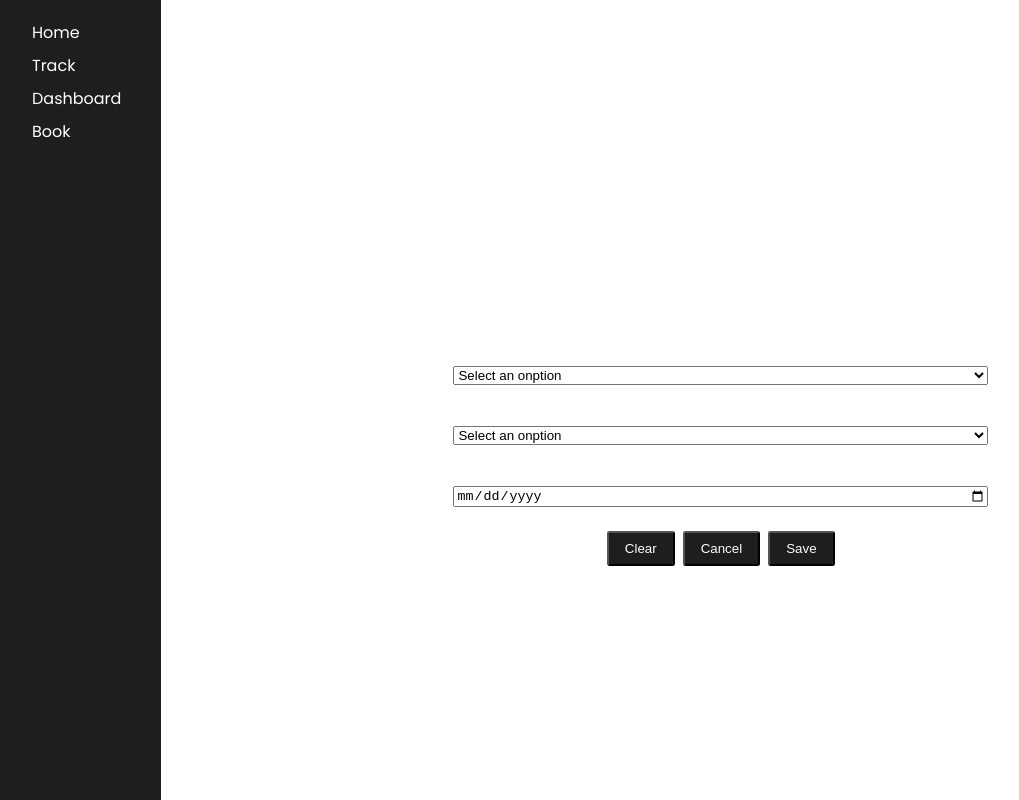
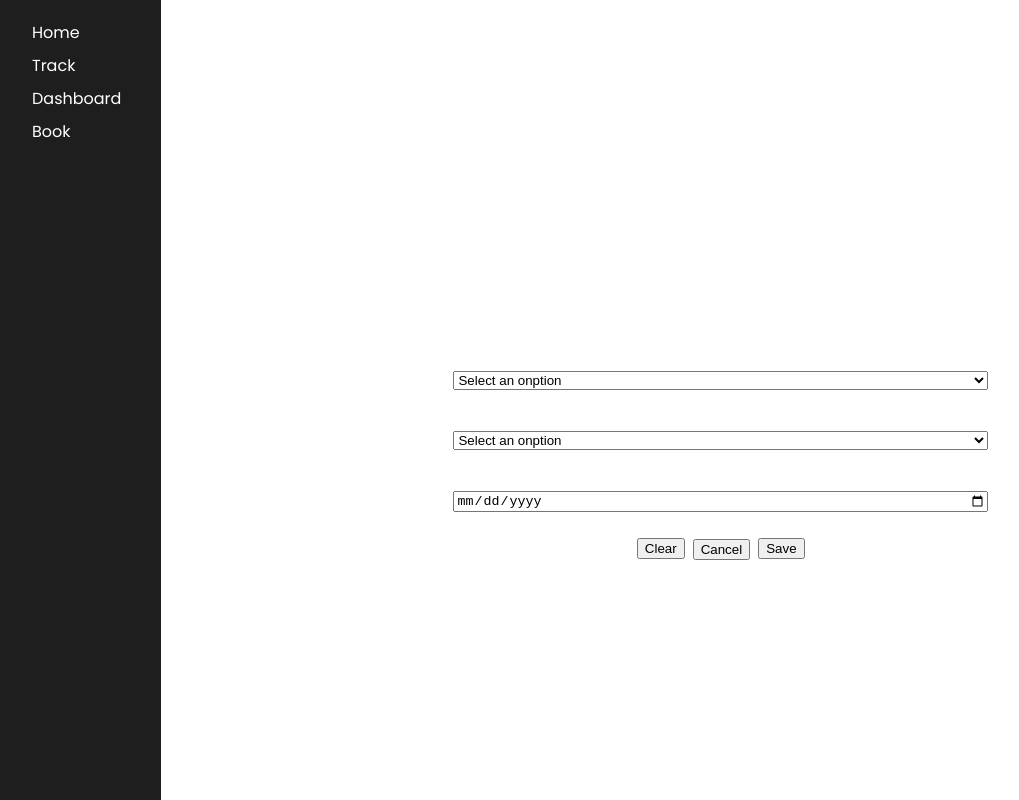
Before and after one commit to andersonfernandes/cargotracker-client, a React (Create React App) app: page /book in a window 1280 px wide. Shown: the whole page, without its empty margins (8-1027 px from the left). Built offline with nearby package versions, Linux system fonts and the light colour scheme.

Commit message:
chore: adicionando cores aos botões

```diff
--- a/src/components/Button/Link.js
+++ b/src/components/Button/Link.js
@@ -6,7 +6,7 @@ export default function ButtonLink({ to, type, children }) {
         <Link to={to || ""}>
             <button
                 type={type}
-                className="buttonComponent"
+                className="button-component"
             >
                 {children}
             </button>
--- a/src/components/Button/index.js
+++ b/src/components/Button/index.js
@@ -1,10 +1,11 @@
 import './style.css';
 
-export function Button({ type, children }) {
+export function Button({ type, color, children }) {
     return (
         <button
             type={type}
-            className="buttonComponent"
+            className="button-component"
+            style={{ backgroundColor: color }}
         >
             {children}
         </button>
```
